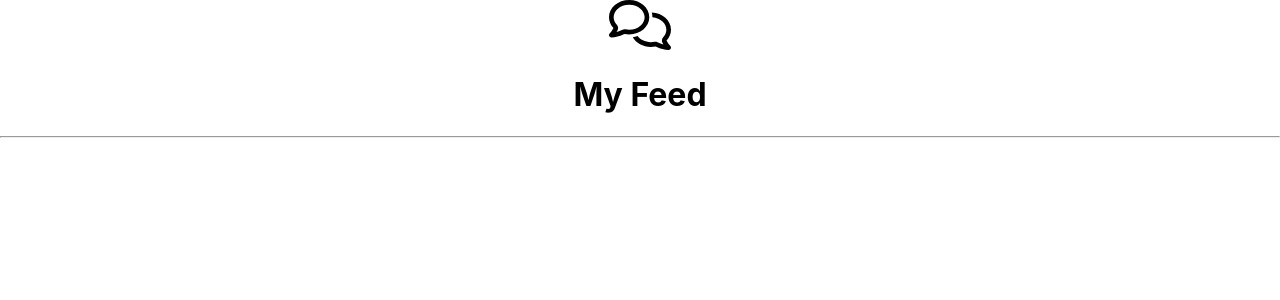
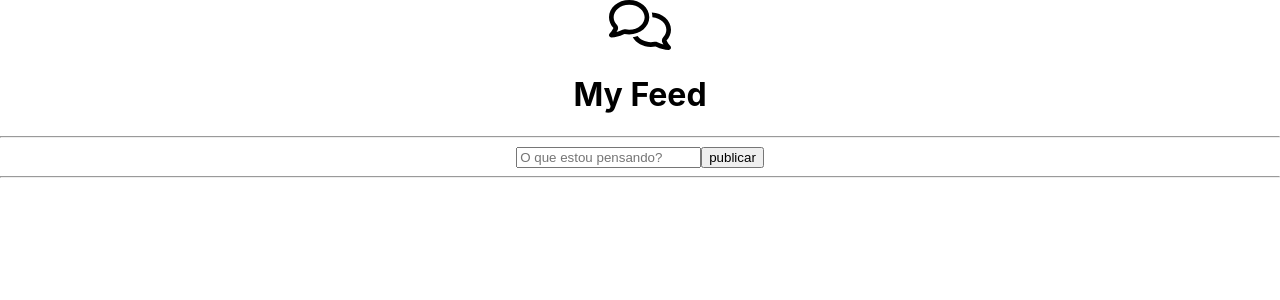
Before and after one commit to erikadeolima/afrotech_BEES, a React (Create React App) app in the folder Aula09/my_feed/: page / in a window 1280 px wide. Shown: the top 300 px of the page. Built offline with nearby package versions, Linux system fonts and the light colour scheme.

Commit message:
feat: updating my App with post components

```diff
--- a/Aula09/my_feed/src/App.js
+++ b/Aula09/my_feed/src/App.js
@@ -3,6 +3,8 @@ import './App.css';
 import Header from './Componentes/Header/Header';
 import Divider from './Componentes/Divider/Divider';
 import myFeed from './Images/myFeed.svg';
+import Input from './Componentes/Input/Input';
+import Button from './Componentes/Button/Button'
 
 function App() {
   return (
@@ -12,6 +14,12 @@ function App() {
       src={myFeed}/>
       <Divider
       name="header"/>
+      <Input
+      name="post"/>
+      <Button
+      name="publicar"/>
+      <Divider
+      name="post"/>
     </div>
   );
 }
--- a/Aula09/my_feed/src/Componentes/Input/Input.jsx
+++ b/Aula09/my_feed/src/Componentes/Input/Input.jsx
@@ -3,7 +3,11 @@ import './Input.css'
 
 function Input(props){
   return(
-    <input type="text" id={`${props.name}-input`}/>
+    <input
+    type="text"
+    id={`${props.name}-input`}
+    placeholder="O que estou pensando?"
+    />
   );
 };
 
```
